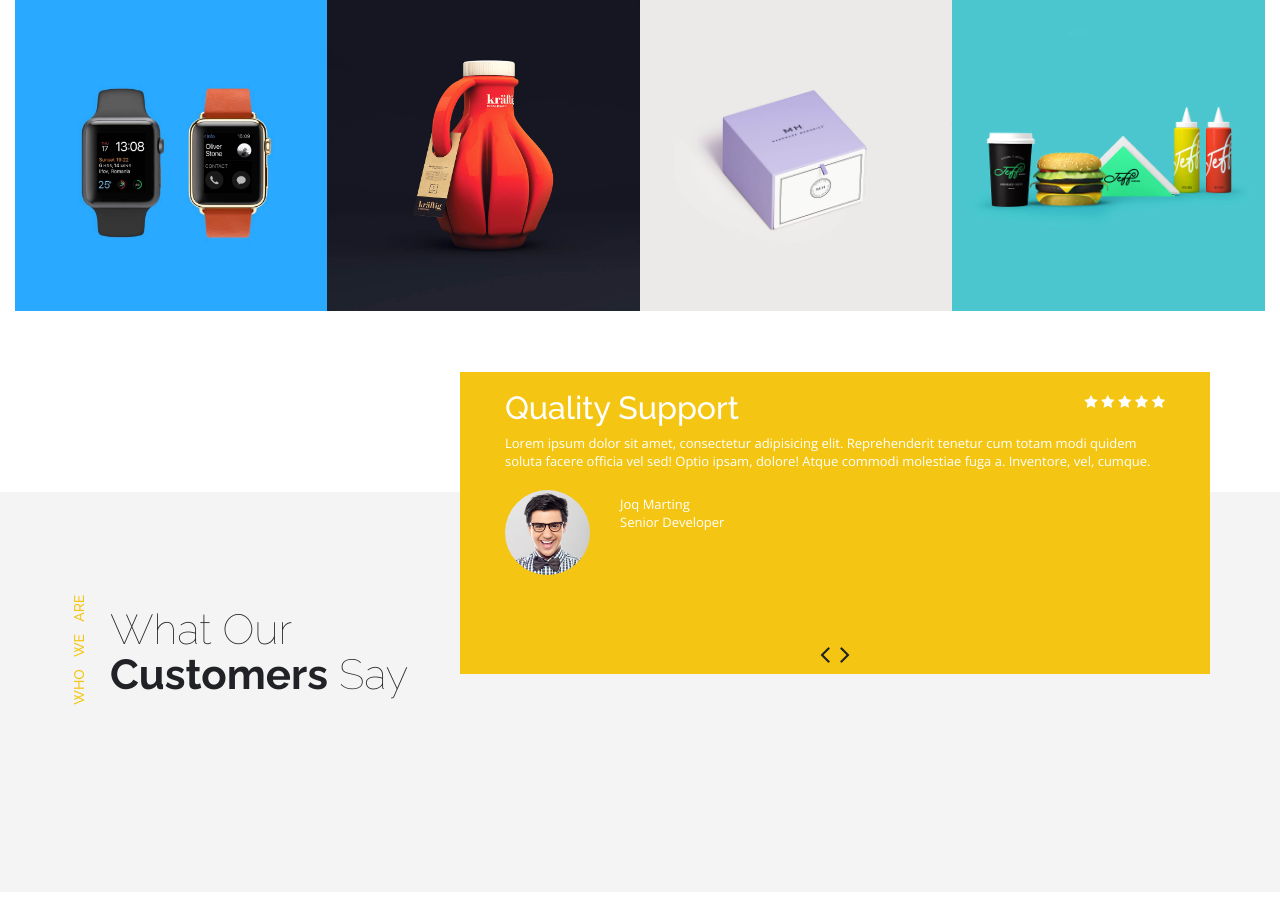
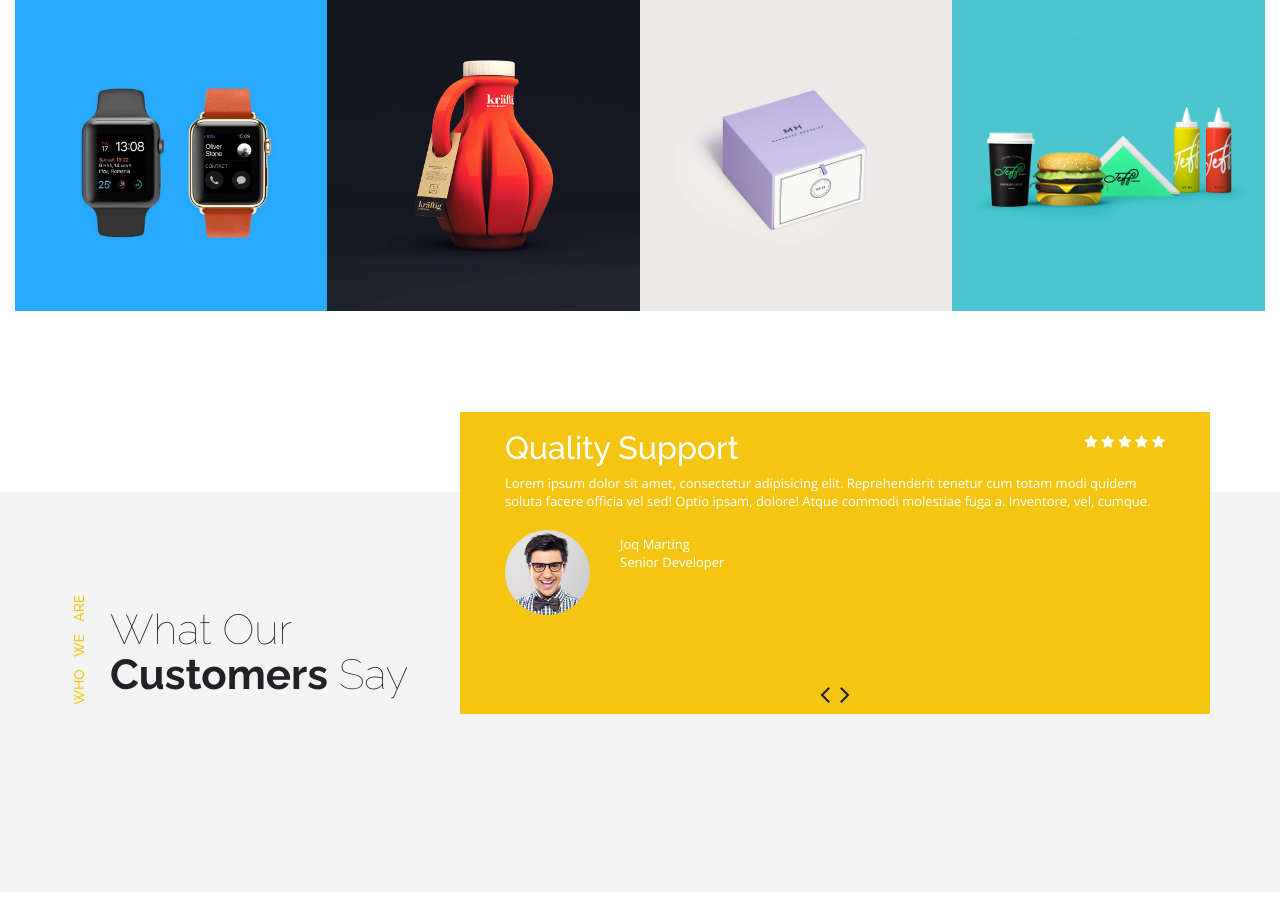
Before and after one commit to bhoomij/solo, a PHP site: page / in a window 1280 px wide. Shown: the part 5581-6500 px from the top of the page. Run offline with PHP 8.4, Linux system fonts and the light colour scheme; some libraries are stand-ins or nearby versions.

Commit message:
minor changes in css

```diff
--- a/css/style.css
+++ b/css/style.css
@@ -777,7 +777,7 @@ ul.social-list li:nth-child(3) a:hover {
 
 #testimonial-slider {
     background: #f4c613;
-    top: -120px;
+    top: -80px;
 }
 
 .testimonial {
@@ -794,9 +794,8 @@ ul.social-list li:nth-child(3) a:hover {
     line-height: normal;
     margin: 10px 0 20px 0;
 }
-
 .author .author-name-des {
-    widows: 110px;
+    width: 110px;
     margin: 0;
     margin-top: 5px;
     margin-bottom: 20px;
@@ -1180,7 +1179,6 @@ footer p span {
     text-transform: uppercase;
     color: #fff;
 }
-
 .navbar-collapse li a:hover,
 .navbar-collapse li a:focus,
 .white-nav-top .navbar-collapse li a:hover,
@@ -1188,7 +1186,6 @@ footer p span {
     background: transparent;
     color: #f4c613;
 }
-
 .white-nav-top {
     background: #fff;
     padding: 10px 0;
@@ -1196,11 +1193,9 @@ footer p span {
     box-shadow: 0 6px 8px -9px #999;
     z-index: 2;
 }
-
 .white-nav-top .navbar-collapse li a {
     color: #212226;
 }
-
 .navbar-collapse li.active a,
 .white-nav-top .navbar-collapse li.active a {
     color: #f4c613;
```
